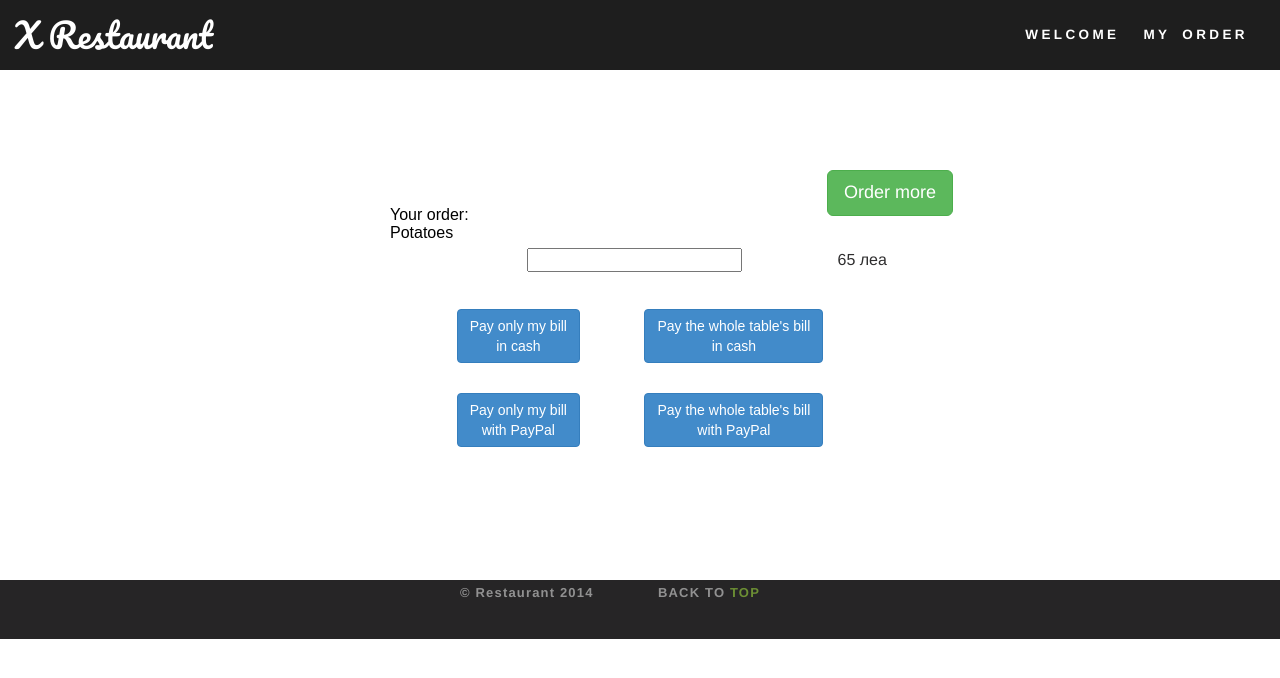
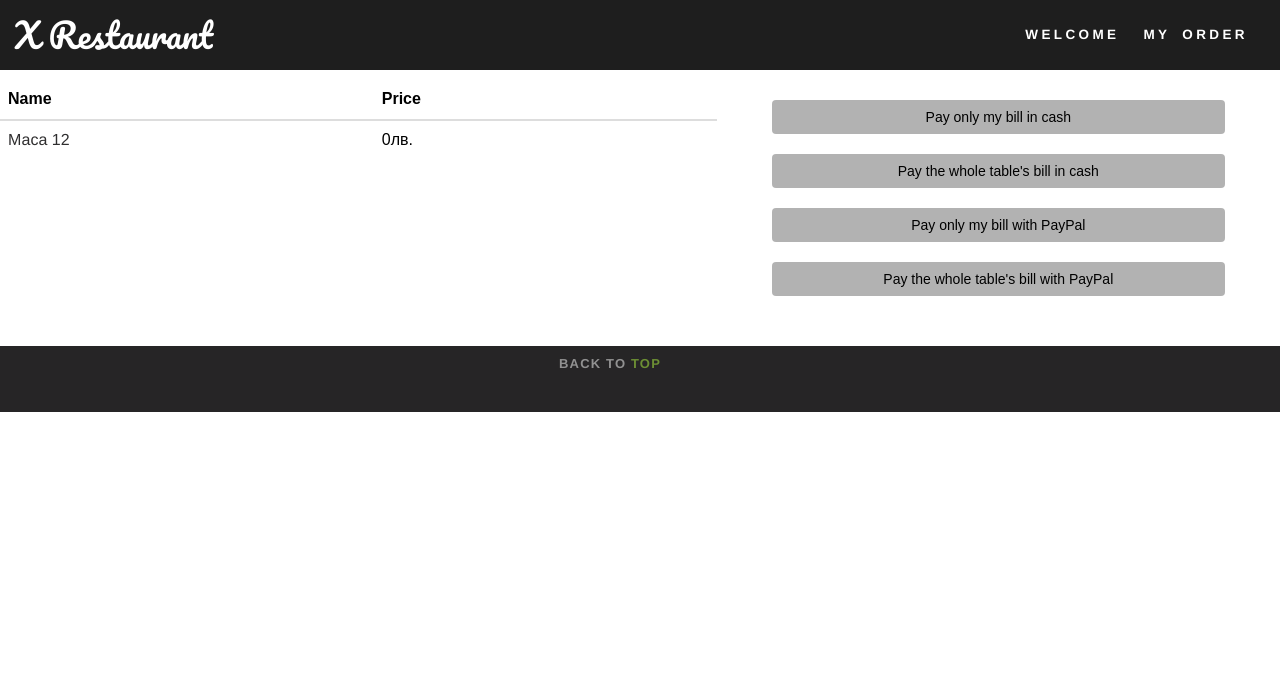
Before and after one commit to WilfredLemus/django-main-app, a Django app: page /order/finalize/ in a window 1280 px wide. Shown: the top 678 px of the page. Run offline with Django 3.2, Linux system fonts and the light colour scheme; some libraries are stand-ins or nearby versions.

Commit message:
many changes

```diff
--- a/website/static/website/css/main.css
+++ b/website/static/website/css/main.css
@@ -294,17 +294,6 @@
   border-bottom: 8px solid #fff;
 }
 
-.background_content:nth-of-type(2){
-  background: url('../images/beer.jpg') no-repeat center center;
-  background-size: cover;
-  background-position: 70% 50%;
-}
-
-.background_content:nth-of-type(4) {
-  background: url('../images/bread.jpg') no-repeat center center;
-  background-size: cover;
-  background-position: 70% 50%;
-}
  #featured.background_content{
   background: url('../images/featured.jpg') no-repeat center center;
   background-size: cover;
@@ -321,6 +310,7 @@
   background: url('../images/reservation-seat.jpg') no-repeat center center;
   background-size: cover;
   background-position: center;
+  background-position: 70% 50%;
 background-attachment: fixed;
 }
 #registration h1{
@@ -496,7 +486,7 @@
   width: 100%;
   padding: 19px;
   text-align: center;
-  margin-top: -7px;
+  margin-top: 0px;
 }
 
 .sub_footer div p {
@@ -1506,9 +1496,9 @@
 
 .pay-button{
   padding: 20px;
-  margin: 30px;
-  position:relative;
-
+  margin-top: 20px;
+  width:90%;
+  background-color: rgba(0,0,0,0.3);
 }
 
 #order-btn{
@@ -1584,3 +1574,7 @@
   background-color: rgba(255,255,255,0.7);
   margin:0 auto;
 }
+
+div.finalizeContent{
+  margin-top:30px;
+}
--- a/website/templates/base.html
+++ b/website/templates/base.html
@@ -96,7 +96,6 @@
 
     <footer class="sub_footer">
 	    <section class="limit">
-	          <div><p>&copy; Restaurant 2014</p></div>
 	          <div><p>BACK TO <a href="#top">TOP</a></p></div>
 	    </section>
     </footer>
--- a/website/templates/finalize.html
+++ b/website/templates/finalize.html
@@ -4,7 +4,44 @@
 
     {% load staticfiles %}
 
-  	<section  class="description_content">
+	<section class="description_content row" id="finalizeSection">
+	  <div class="table-responsive col-xs-12 col-sm-7 finalizeContent">
+	    <table class="table table-hover" id="finalizeTable">
+	      <thead>
+	        <tr>
+	          <th>Name</th>
+	          <th>Price</th>
+	          <th></th>
+	        </tr>
+	      </thead>
+	      <tfoot>
+	        <tr>
+	          <td>
+	            <p>Маса 12</p>
+	          </td>
+	          <td id="totalPrice">0лв.</td>
+	          <td>
+	          </td>
+	        </tr>
+	      </tfoot>
+	      <tbody id="orderTable">
+
+	      </tbody>
+	    </table>
+	  </div>
+
+	  <div class="col-xs-12 col-sm-5 finalizeContent">
+	  	<button type="button" class="btn pay-button">Pay only my bill in cash</button>
+	  	<button type="button" class="btn pay-button">Pay the whole table's bill in cash</button><br/>
+	  	<button type="button" class="btn pay-button">Pay only my bill with PayPal</button>
+	  	<button type="button" class="btn pay-button">Pay the whole table's bill with PayPal</button>
+	  </div>
+	</section>
+
+
+
+
+  	<!--<section  class="description_content">
     	<div style="width:500px;margin: 0 auto;margin-top:130px;min-height:350px;">
 	        <a href="{% url 'order' %}"><button type="button" class="btn btn-success btn-lg" id="order-btn">Order more</button></a>
 	        <table>
@@ -29,6 +66,6 @@
 	        with PayPal</button>
 	        <button type="button" class="btn btn-primary pay-button">Pay the whole table's bill<br/>with PayPal</button>
 	    </div>
-  	</section>
+  	</section>-->
 
 {% endblock %}
```
Also changed, not shown: website/templates/index.html (+8 -3 lines).
